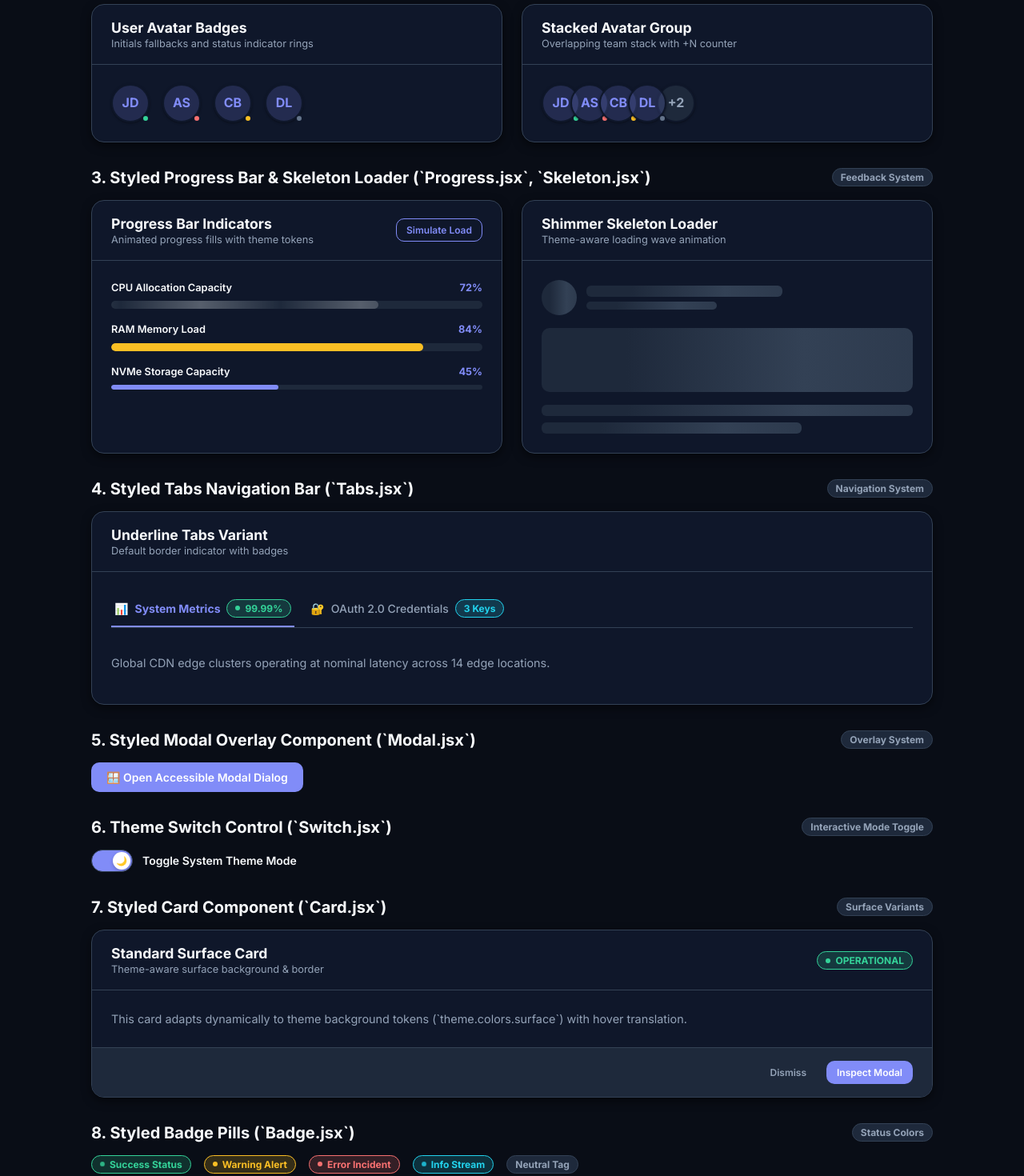
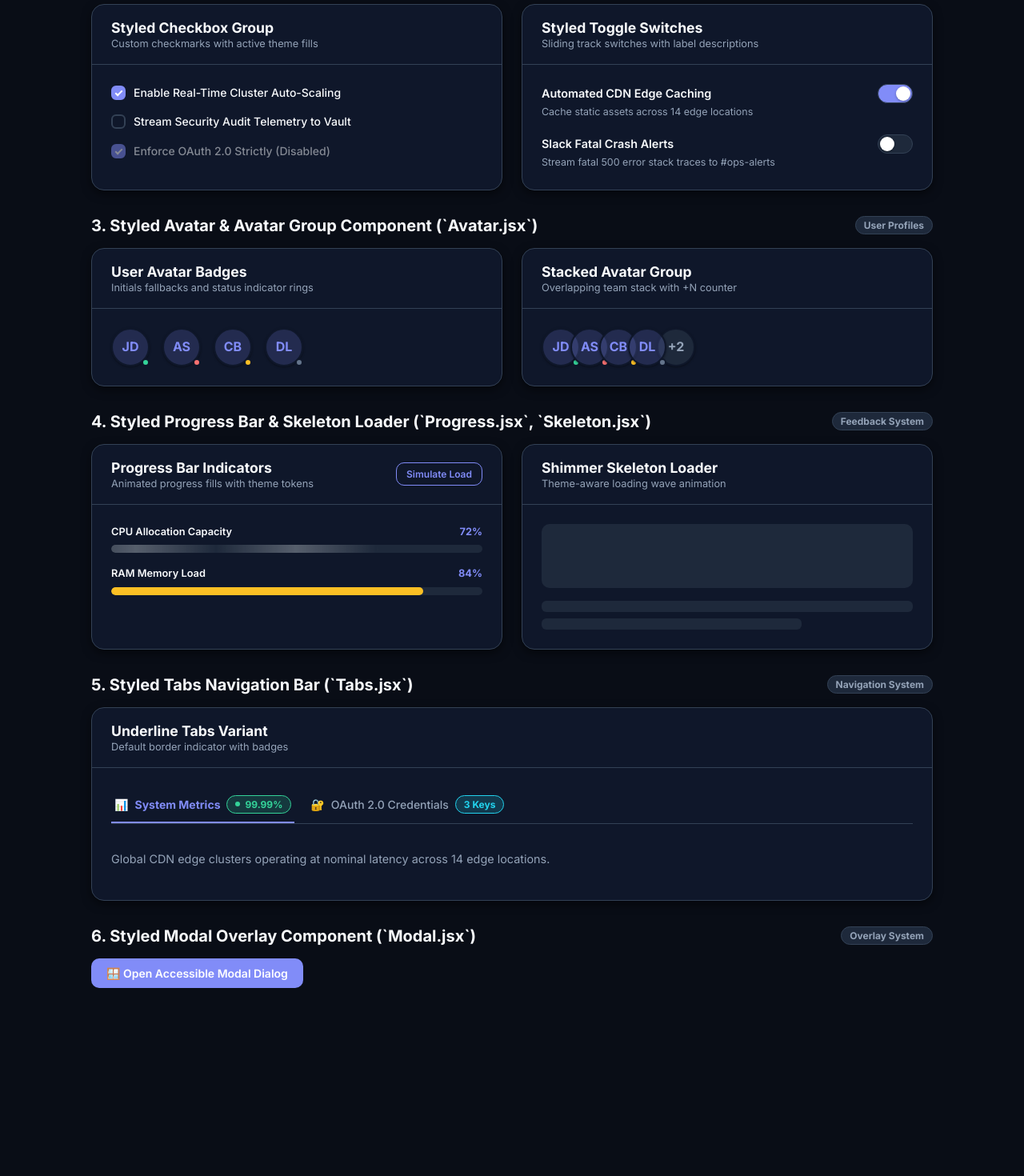
Before and after one commit to breakingthebot/styled-components-theme-uikit-build54, a React (Vite) app: page / in a window 1280 px wide. Shown: the part 420-1890 px from the top of the page at 80% size. After the commit the page ends 1695 px from the top, so only its background shows below. Built offline with nearby package versions, Linux system fonts and the light colour scheme.

Commit message:
feat: release v1.5.0 - Styled Checkbox & Toggle Switch Controls Component

```diff
--- a/src/App.jsx
+++ b/src/App.jsx
@@ -16,6 +16,8 @@ import { Tabs } from './components/Tabs/Tabs';
 import { Progress } from './components/Progress/Progress';
 import { Skeleton } from './components/Skeleton/Skeleton';
 import { Avatar, AvatarGroup } from './components/Avatar/Avatar';
+import { Checkbox } from './components/Checkbox/Checkbox';
+import { Toggle } from './components/Toggle/Toggle';
 
 const AppContainer = styled.div`
   max-width: 1100px;
@@ -93,24 +95,16 @@ const Grid = styled.div`
   gap: 24px;
 `;
 
-const SkeletonProfileRow = styled.div`
-  display: flex;
-  align-items: center;
-  gap: 12px;
-`;
-
-const SkeletonTextCol = styled.div`
-  flex: 1;
-  display: flex;
-  flex-direction: column;
-  gap: 6px;
-`;
-
 export function App() {
   const [isDarkMode, setIsDarkMode] = useState(true);
   const [isModalOpen, setIsModalOpen] = useState(false);
   const [inputValue, setInputValue] = useState('acme-corp-prod');
   const [progressVal, setProgressVal] = useState(72);
+  const [check1, setCheck1] = useState(true);
+  const [check2, setCheck2] = useState(false);
+  const [toggle1, setToggle1] = useState(true);
+  const [toggle2, setToggle2] = useState(false);
+
   const theme = isDarkMode ? darkTheme : lightTheme;
 
   const demoTabs = [
@@ -143,7 +137,7 @@ export function App() {
           <HeaderTop>
             <BadgeStrip>
               <Badge variant="info" hasDot isPulse>CSS-in-JS Architecture</Badge>
-              <Badge variant="success">v1.4.0 Release</Badge>
+              <Badge variant="success">v1.5.0 Release</Badge>
               <Badge variant="neutral">Styled Components</Badge>
             </BadgeStrip>
 
@@ -177,15 +171,70 @@ export function App() {
           </Row>
         </Section>
 
-        {/* SECTION 2: AVATAR & AVATAR GROUP (NEW v1.4.0) */}
+        {/* SECTION 2: CHECKBOX & TOGGLE CONTROLS (NEW v1.5.0) */}
         <Section>
           <SectionHeader>
-            <SectionTitle>2. Styled Avatar &amp; Avatar Group Component (`Avatar.jsx`)</SectionTitle>
-            <Badge variant="info" hasDot isPulse>NEW v1.4.0</Badge>
+            <SectionTitle>2. Styled Checkbox &amp; Toggle Switch (`Checkbox.jsx`, `Toggle.jsx`)</SectionTitle>
+            <Badge variant="info" hasDot isPulse>NEW v1.5.0</Badge>
           </SectionHeader>
 
           <Grid>
-            {/* Status Avatars */}
+            {/* Checkbox Group */}
+            <Card>
+              <Card.Header title="Styled Checkbox Group" subtitle="Custom checkmarks with active theme fills" />
+              <Card.Body>
+                <div style={{ display: 'flex', flexDirection: 'column', gap: '14px' }}>
+                  <Checkbox
+                    label="Enable Real-Time Cluster Auto-Scaling"
+                    checked={check1}
+                    onChange={setCheck1}
+                  />
+                  <Checkbox
+                    label="Stream Security Audit Telemetry to Vault"
+                    checked={check2}
+                    onChange={setCheck2}
+                  />
+                  <Checkbox
+                    label="Enforce OAuth 2.0 Strictly (Disabled)"
+                    checked={true}
+                    disabled
+                  />
+                </div>
+              </Card.Body>
+            </Card>
+
+            {/* Toggle Switches */}
+            <Card>
+              <Card.Header title="Styled Toggle Switches" subtitle="Sliding track switches with label descriptions" />
+              <Card.Body>
+                <div style={{ display: 'flex', flexDirection: 'column', gap: '18px' }}>
+                  <Toggle
+                    label="Automated CDN Edge Caching"
+                    description="Cache static assets across 14 edge locations"
+                    checked={toggle1}
+                    onChange={setToggle1}
+                  />
+
+                  <Toggle
+                    label="Slack Fatal Crash Alerts"
+                    description="Stream fatal 500 error stack traces to #ops-alerts"
+                    checked={toggle2}
+                    onChange={setToggle2}
+                  />
+                </div>
+              </Card.Body>
+            </Card>
+          </Grid>
+        </Section>
+
+        {/* SECTION 3: AVATAR & AVATAR GROUP */}
+        <Section>
+          <SectionHeader>
+            <SectionTitle>3. Styled Avatar &amp; Avatar Group Component (`Avatar.jsx`)</SectionTitle>
+            <Badge variant="neutral">User Profiles</Badge>
+          </SectionHeader>
+
+          <Grid>
             <Card>
               <Card.Header title="User Avatar Badges" subtitle="Initials fallbacks and status indicator rings" />
               <Card.Body>
@@ -198,7 +247,6 @@ export function App() {
               </Card.Body>
             </Card>
 
-            {/* Avatar Group Stack */}
             <Card>
               <Card.Header title="Stacked Avatar Group" subtitle="Overlapping team stack with +N counter" />
               <Card.Body>
@@ -215,15 +263,14 @@ export function App() {
           </Grid>
         </Section>
 
-        {/* SECTION 3: PROGRESS & SKELETON */}
+        {/* SECTION 4: PROGRESS & SKELETON */}
         <Section>
           <SectionHeader>
-            <SectionTitle>3. Styled Progress Bar &amp; Skeleton Loader (`Progress.jsx`, `Skeleton.jsx`)</SectionTitle>
+            <SectionTitle>4. Styled Progress Bar &amp; Skeleton Loader (`Progress.jsx`, `Skeleton.jsx`)</SectionTitle>
             <Badge variant="neutral">Feedback System</Badge>
           </SectionHeader>
 
           <Grid>
-            {/* Progress Card */}
             <Card>
               <Card.Header
                 title="Progress Bar Indicators"
@@ -238,24 +285,14 @@ export function App() {
                 <div style={{ display: 'flex', flexDirection: 'column', gap: '16px' }}>
                   <Progress label="CPU Allocation Capacity" value={progressVal} showValue variant="gradient" animated />
                   <Progress label="RAM Memory Load" value={84} showValue variant="warning" />
-                  <Progress label="NVMe Storage Capacity" value={45} showValue variant="brand" size="sm" />
                 </div>
               </Card.Body>
             </Card>
 
-            {/* Skeleton Loader Card */}
             <Card>
               <Card.Header title="Shimmer Skeleton Loader" subtitle="Theme-aware loading wave animation" />
               <Card.Body>
                 <div style={{ display: 'flex', flexDirection: 'column', gap: '16px' }}>
-                  <SkeletonProfileRow>
-                    <Skeleton variant="circular" width={44} height={44} />
-                    <SkeletonTextCol>
-                      <Skeleton variant="text" width="60%" height={14} />
-                      <Skeleton variant="text" width="40%" height={10} />
-                    </SkeletonTextCol>
-                  </SkeletonProfileRow>
-
                   <Skeleton variant="rectangular" height={80} />
                   <Skeleton variant="text" count={2} />
                 </div>
@@ -264,10 +301,10 @@ export function App() {
           </Grid>
         </Section>
 
-        {/* SECTION 4: TABS NAVIGATION */}
+        {/* SECTION 5: TABS NAVIGATION */}
         <Section>
           <SectionHeader>
-            <SectionTitle>4. Styled Tabs Navigation Bar (`Tabs.jsx`)</SectionTitle>
+            <SectionTitle>5. Styled Tabs Navigation Bar (`Tabs.jsx`)</SectionTitle>
             <Badge variant="neutral">Navigation System</Badge>
           </SectionHeader>
 
@@ -281,10 +318,10 @@ export function App() {
           </Grid>
         </Section>
 
-        {/* SECTION 5: MODAL DIALOG SHOWCASE */}
+        {/* SECTION 6: MODAL DIALOG SHOWCASE */}
         <Section>
           <SectionHeader>
-            <SectionTitle>5. Styled Modal Overlay Component (`Modal.jsx`)</SectionTitle>
+            <SectionTitle>6. Styled Modal Overlay Component (`Modal.jsx`)</SectionTitle>
             <Badge variant="neutral">Overlay System</Badge>
           </SectionHeader>
 
@@ -292,63 +329,6 @@ export function App() {
             <Button variant="primary" onClick={() => setIsModalOpen(true)}>
               🪟 Open Accessible Modal Dialog
             </Button>
-          </Row>
-        </Section>
-
-        {/* SECTION 6: THEME SWITCH SHOWCASE */}
-        <Section>
-          <SectionHeader>
-            <SectionTitle>6. Theme Switch Control (`Switch.jsx`)</SectionTitle>
-            <Badge variant="neutral">Interactive Mode Toggle</Badge>
-          </SectionHeader>
-
-          <Row>
-            <Switch
-              checked={isDarkMode}
-              onChange={setIsDarkMode}
-              label="Toggle System Theme Mode"
-            />
-          </Row>
-        </Section>
-
-        {/* SECTION 7: CARD SHOWCASE */}
-        <Section>
-          <SectionHeader>
-            <SectionTitle>7. Styled Card Component (`Card.jsx`)</SectionTitle>
-            <Badge variant="neutral">Surface Variants</Badge>
-          </SectionHeader>
-
-          <Grid>
-            <Card interactive variant="standard">
-              <Card.Header
-                title="Standard Surface Card"
-                subtitle="Theme-aware surface background &amp; border"
-                action={<Badge variant="success" hasDot>OPERATIONAL</Badge>}
-              />
-              <Card.Body>
-                This card adapts dynamically to theme background tokens (`theme.colors.surface`) with hover translation.
-              </Card.Body>
-              <Card.Footer>
-                <Button size="sm" variant="ghost">Dismiss</Button>
-                <Button size="sm" variant="primary" onClick={() => setIsModalOpen(true)}>Inspect Modal</Button>
-              </Card.Footer>
-            </Card>
-          </Grid>
-        </Section>
-
-        {/* SECTION 8: BADGE SHOWCASE */}
-        <Section>
-          <SectionHeader>
-            <SectionTitle>8. Styled Badge Pills (`Badge.jsx`)</SectionTitle>
-            <Badge variant="neutral">Status Colors</Badge>
-          </SectionHeader>
-
-          <Row>
-            <Badge variant="success" hasDot isPulse>Success Status</Badge>
-            <Badge variant="warning" hasDot>Warning Alert</Badge>
-            <Badge variant="error" hasDot>Error Incident</Badge>
-            <Badge variant="info" hasDot isPulse>Info Stream</Badge>
-            <Badge variant="neutral">Neutral Tag</Badge>
           </Row>
         </Section>
       </AppContainer>
--- /dev/null
+++ b/src/components/Checkbox/Checkbox.jsx
@@ -0,0 +1,77 @@
+// src/components/Checkbox/Checkbox.jsx
+// Theme-able Checkbox Control Component built with Styled Components.
+// Created: 2026-07-30
+
+import React from 'react';
+import styled, { css } from 'styled-components';
+
+const CheckboxContainer = styled.label`
+  display: inline-flex;
+  align-items: center;
+  gap: 10px;
+  cursor: pointer;
+  user-select: none;
+  font-size: 0.875rem;
+  color: ${({ theme }) => theme.colors.textPrimary};
+
+  ${({ disabled }) =>
+    disabled &&
+    css`
+      opacity: 0.5;
+      cursor: not-allowed;
+    `}
+`;
+
+const HiddenCheckbox = styled.input.attrs({ type: 'checkbox' })`
+  position: absolute;
+  opacity: 0;
+  width: 0;
+  height: 0;
+`;
+
+const StyledCheckmark = styled.div`
+  width: 18px;
+  height: 18px;
+  border-radius: ${({ theme }) => theme.radii.sm};
+  border: 2px solid
+    ${({ checked, theme }) => (checked ? theme.colors.primary : theme.colors.border)};
+  background-color: ${({ checked, theme }) =>
+    checked ? theme.colors.primary : theme.colors.surface};
+  display: flex;
+  align-items: center;
+  justify-content: center;
+  transition: all 0.2s ease;
+
+  ${HiddenCheckbox}:focus-visible + & {
+    box-shadow: 0 0 0 3px ${({ theme }) => theme.colors.primaryLight};
+  }
+
+  &::after {
+    content: '';
+    width: 5px;
+    height: 9px;
+    border: solid #ffffff;
+    border-width: 0 2px 2px 0;
+    transform: rotate(45deg);
+    opacity: ${({ checked }) => (checked ? 1 : 0)};
+    transition: opacity 0.15s ease;
+  }
+`;
+
+const LabelText = styled.span`
+  font-weight: 500;
+`;
+
+export const Checkbox = ({ checked, onChange, label, disabled, className }) => {
+  return (
+    <CheckboxContainer disabled={disabled} className={className}>
+      <HiddenCheckbox
+        checked={checked}
+        disabled={disabled}
+        onChange={(e) => !disabled && onChange && onChange(e.target.checked)}
+      />
+      <StyledCheckmark checked={checked} />
+      {label && <LabelText>{label}</LabelText>}
+    </CheckboxContainer>
+  );
+};
--- /dev/null
+++ b/src/components/Toggle/Toggle.jsx
@@ -0,0 +1,93 @@
+// src/components/Toggle/Toggle.jsx
+// Theme-able Toggle Switch Component built with Styled Components.
+// Created: 2026-07-30
+
+import React from 'react';
+import styled, { css } from 'styled-components';
+
+const Container = styled.label`
+  display: flex;
+  align-items: flex-start;
+  justify-content: space-between;
+  gap: 16px;
+  cursor: pointer;
+  user-select: none;
+  width: 100%;
+
+  ${({ disabled }) =>
+    disabled &&
+    css`
+      opacity: 0.5;
+      cursor: not-allowed;
+    `}
+`;
+
+const TextGroup = styled.div`
+  display: flex;
+  flex-direction: column;
+  gap: 2px;
+`;
+
+const Label = styled.span`
+  font-size: 0.9rem;
+  font-weight: 600;
+  color: ${({ theme }) => theme.colors.textPrimary};
+`;
+
+const Description = styled.span`
+  font-size: 0.78rem;
+  color: ${({ theme }) => theme.colors.textSecondary};
+`;
+
+const Track = styled.div`
+  position: relative;
+  width: 44px;
+  height: 24px;
+  border-radius: 9999px;
+  background-color: ${({ checked, theme }) =>
+    checked ? theme.colors.primary : theme.colors.surfaceElevated};
+  border: 1px solid ${({ theme }) => theme.colors.border};
+  flex-shrink: 0;
+  transition: background-color 0.25s cubic-bezier(0.4, 0, 0.2, 1);
+`;
+
+const Thumb = styled.div`
+  position: absolute;
+  top: 2px;
+  left: ${({ checked }) => (checked ? '22px' : '2px')};
+  width: 18px;
+  height: 18px;
+  border-radius: 50%;
+  background-color: #ffffff;
+  box-shadow: 0 1px 3px rgba(0, 0, 0, 0.3);
+  transition: left 0.25s cubic-bezier(0.4, 0, 0.2, 1);
+`;
+
+const HiddenInput = styled.input.attrs({ type: 'checkbox' })`
+  position: absolute;
+  opacity: 0;
+  width: 0;
+  height: 0;
+`;
+
+export const Toggle = ({ checked, onChange, label, description, disabled }) => {
+  return (
+    <Container disabled={disabled}>
+      {(label || description) && (
+        <TextGroup>
+          {label && <Label>{label}</Label>}
+          {description && <Description>{description}</Description>}
+        </TextGroup>
+      )}
+
+      <HiddenInput
+        checked={checked}
+        disabled={disabled}
+        onChange={(e) => !disabled && onChange && onChange(e.target.checked)}
+      />
+      <Track checked={checked}>
+        <Thumb checked={checked} />
+      </Track>
+    </Container>
+  );
+};
```
Also changed, not shown: 2 other files (tests, documents, lock files or other folders).
